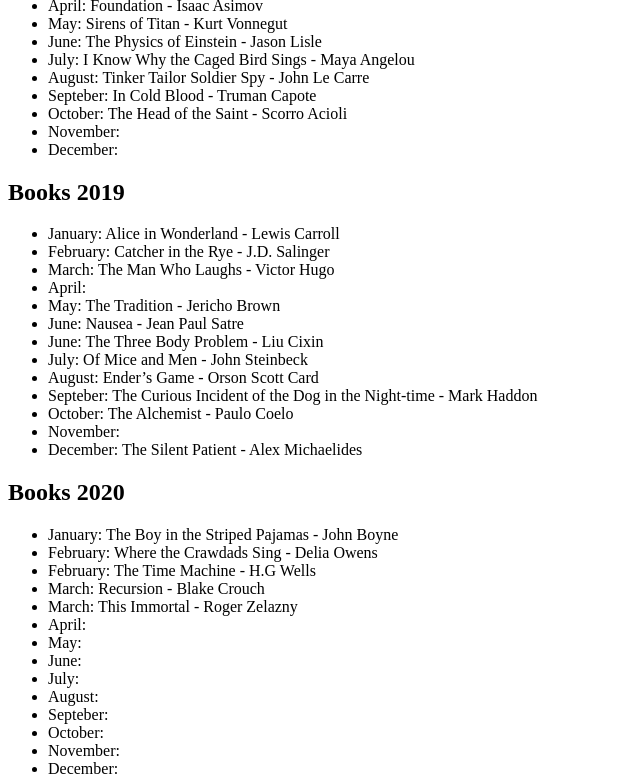
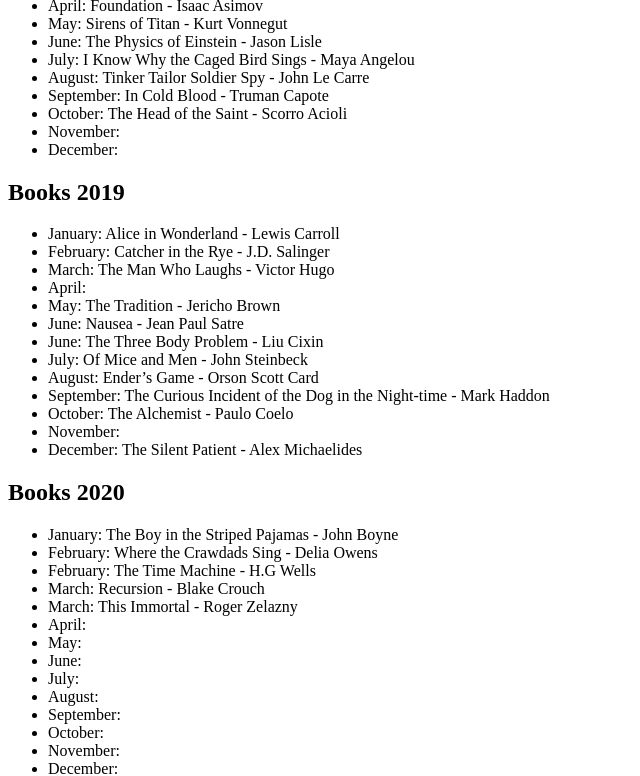
Before and after one commit to artpublicbooks/artpublic, a plain HTML site: page Art Public/index.html in a window 1280 px wide. Shown: the part 287-1063 px from the top of the page, without its empty margins (0-640 px from the left). Drawn offline with Linux system fonts and the light colour scheme.

Commit message:
Add files via upload

```diff
--- a/Art Public/index.html
+++ b/Art Public/index.html
@@ -32,7 +32,7 @@
 				<li>June: The Physics of Einstein - Jason Lisle</li>
 				<li>July: I Know Why the Caged Bird Sings - Maya Angelou</li>
 				<li>August: Tinker Tailor Soldier Spy  - John Le Carre</li>
-				<li>Septeber: In Cold Blood - Truman Capote</li>
+				<li>September: In Cold Blood - Truman Capote</li>
 				<li>October: The Head of the Saint - Scorro Acioli</li>
 				<li>November: </li>
 				<li>December: </li>
@@ -50,7 +50,7 @@
 				<li>June: The Three Body Problem - Liu Cixin</li>
 				<li>July: Of Mice and Men - John Steinbeck</li>
 				<li>August: Ender’s Game - Orson Scott Card</li>
-				<li>Septeber: The Curious Incident of the Dog in the Night-time - Mark Haddon</li>
+				<li>September: The Curious Incident of the Dog in the Night-time - Mark Haddon</li>
 				<li>October: The Alchemist - Paulo Coelo</li>
 				<li>November: </li>
 				<li>December: The Silent Patient - Alex Michaelides</li>
@@ -69,7 +69,7 @@
 				<li>June: </li>
 				<li>July: </li>
 				<li>August: </li>
-				<li>Septeber: </li>
+				<li>September: </li>
 				<li>October:  </li>
 				<li>November: </li>
 				<li>December: </li>
```
